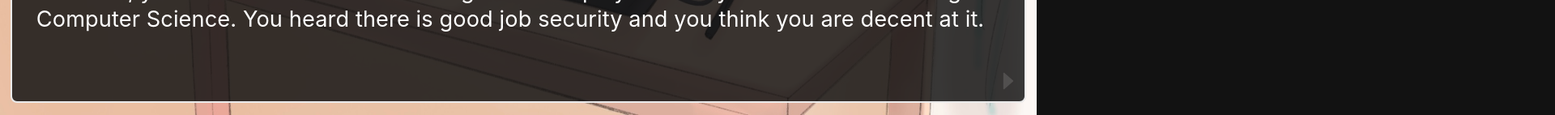
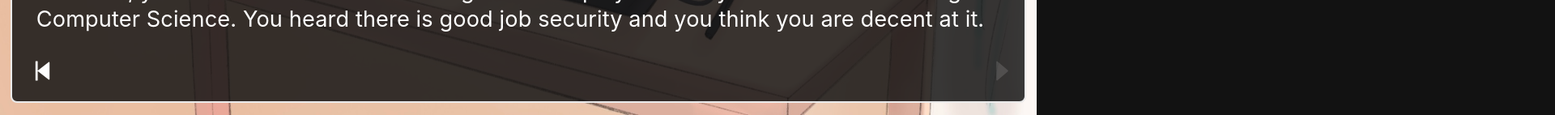
Before and after one commit to jeffreyzhang2001/cs492-project, a Next.js app: page /story in a window 1280 px wide. Shown: the part 658-800 px from the top of the page at 81% size, 1920 px wide, since content can reach past the window. Built offline with nearby package versions, Linux system fonts and the light colour scheme; no server answers.

Commit message:
Add ending, back functionality

```diff
--- a/pages/story.js
+++ b/pages/story.js
@@ -2,7 +2,7 @@ import { useState, useEffect } from "react";
 import Head from "next/head";
 import Image from "next/image";
 import styles from "../styles/Story.module.css";
-import { CaretRightOutlined } from "@ant-design/icons";
+import { CaretRightOutlined, StepBackwardOutlined } from "@ant-design/icons";
 // import testPic from "../public/testPic.png";
 import { useStateContext } from "../context/state";
 import { setGlobalState } from "../context/state";
@@ -14,9 +14,20 @@ const API_KEY = "01a71dcd61f94b4da903c4b52475e1f3";
 export default function Home() {
   const state = useStateContext();
   const { name } = state;
+
   const [pageNum, setPageNum] = useState(1);
   const pages = Object.keys(story);
   const page = story[pageNum];
+
+  const [pagesStack, setPagesStack] = useState(["1"]);
+  const goBackPage = () => {
+    if (pagesStack.length > 1) {
+      const newPagesStack = [...pagesStack];
+      newPagesStack.pop();
+      setPagesStack(newPagesStack);
+      setPageNum(newPagesStack[newPagesStack.length - 1]);
+    }
+  };
 
   const [ipData, setIpData] = useState(null);
   useEffect(() => {
@@ -53,7 +64,12 @@ export default function Home() {
       <main className={styles.main}>
         <div className={styles.visualsBox}>
           {page.background && (
-            <Image alt="Background image" layout="fill" src={page.background} />
+            <Image
+              alt="Background image"
+              layout="fill"
+              className={styles.img}
+              src={page.background}
+            />
           )}
         </div>
         {page.options && (
@@ -63,7 +79,10 @@ export default function Home() {
               <div
                 className={styles.optionBox}
                 key={i}
-                onClick={() => setPageNum(option[0])}
+                onClick={() => {
+                  setPagesStack([...pagesStack, option[0]]);
+                  setPageNum(option[0]);
+                }}
               >
                 <p className={styles.mainText}>{option[1]}</p>
               </div>
@@ -73,7 +92,10 @@ export default function Home() {
         <div
           className={styles.dialogueBox}
           onClick={() => {
-            if (page.next) setPageNum(page.next);
+            if (page.next) {
+              setPagesStack([...pagesStack, page.next]);
+              setPageNum(page.next);
+            }
           }}
         >
           {/* Speaker is optional (only if dialogue is coming from someone, not 3rd person). Use visibility hidden to pad space when no speaker. */}
@@ -87,6 +109,14 @@ export default function Home() {
             {page?.speaker}
           </h1>
           {page.text && <p className={styles.mainText}>{page.text}</p>}
+          <StepBackwardOutlined
+            className={styles.backBtn}
+            onClick={(e) => {
+              e.stopPropagation();
+              goBackPage();
+            }}
+          />
+          {page.is_ending && <h1 className={styles.endingText}>END</h1>}
           <CaretRightOutlined className={styles.nextTriangle} />
         </div>
       </main>
--- a/public/story.json
+++ b/public/story.json
@@ -82,7 +82,7 @@
         12,
         "“I made the prompt, everything came from my brain. AI is just a tool - like a paint brush!”"
       ],
-      [12, "It’s gonna happen sooner or later, suck it up!"]
+      [12, "“It’s gonna happen sooner or later, suck it up!”"]
     ],
     "text": "How do you respond?",
     "background": "/artfair.jpg"
@@ -124,16 +124,22 @@
     "background": "/room.jpg"
   },
   "18": {
-    "text": "This puts you on the map. The billionaire shares your piece online and it gets well recieved. People are reposting and reposting - it’s become viral. Luca sees the art and is shocked - it’s in his exact style. He realises that you’ve been using AI art this whole time. He confronts you about this - how could you steal his style, and profit 2 million dollars off of it?",
+    "text": "This puts you on the map. The billionaire shares your piece online and it gets well recieved. People are reposting and reposting - it’s become viral. Luca sees the art and is shocked - it’s in his exact style. He realizes that you’ve been using AI art this whole time and confronts you about it.",
+    "next": "18.1",
+    "background": "/room.jpg"
+  },
+  "18.1": {
+    "speaker": "Luca",
+    "text": "How could you steal my style and profit off of my hard work? I trusted you!",
     "next": "19",
     "background": "/room.jpg"
   },
   "19": {
     "options": [
-      [20, "It’s not technically your art - I made the prompt so it’s mine!"],
+      [20, "“It’s not technically your art - I made the prompt so it’s mine!”"],
       [
         20,
-        "Sure it’s your style, but you can’t prevent me from using it. It’s a style, not your property"
+        "“Sure it’s your style, but you can’t prevent me from using it. It’s a style, not your property!”"
       ]
     ],
     "text": "How do you respond to Luca?",
--- a/styles/Story.module.css
+++ b/styles/Story.module.css
@@ -27,6 +27,15 @@
   height: 50vh;
 }
 
+.img {
+  /* Make image unselectable */
+  -webkit-user-drag: none;
+  user-select: none;
+  -moz-user-select: none;
+  -webkit-user-select: none;
+  -ms-user-select: none;
+}
+
 .dialogueBox {
   display: flex;
   flex-direction: column;
@@ -48,6 +57,11 @@
   padding: 8px;
   border: 2px solid #eaeaea;
   border-radius: 5px;
+  /* Make text unselectable */
+  -webkit-user-select: none; /* Safari */
+  -moz-user-select: none; /* Firefox */
+  -ms-user-select: none; /* IE10+/Edge */
+  user-select: none; /* Standard */
 }
 
 .mainText {
@@ -56,6 +70,32 @@
   letter-spacing: 0.1px; /* optional */
   margin: 10px;
   padding: 5px;
+  /* Make text unselectable */
+  -webkit-user-select: none; /* Safari */
+  -moz-user-select: none; /* Firefox */
+  -ms-user-select: none; /* IE10+/Edge */
+  user-select: none; /* Standard */
+}
+
+.backBtn {
+  position: absolute;
+  bottom: 20px;
+  left: 20px;
+  font-size: 35px;
+}
+
+.backBtn:hover {
+  color: #46c2cb;
+  transition: color 0.35s ease, border-color 0.35s ease;
+  border-color: #46c2cb;
+  cursor: pointer;
+}
+
+.endingText {
+  position: absolute;
+  bottom: 0;
+  right: 50px;
+  font-size: 30px;
 }
 
 @keyframes blink {
@@ -70,9 +110,9 @@
 
 .nextTriangle {
   position: absolute;
-  bottom: 10px;
-  right: 5px;
-  font-size: 30px;
+  bottom: 20px;
+  right: 10px;
+  font-size: 35px;
   animation: blink 1.5s ease-in infinite;
 }
 
@@ -96,6 +136,11 @@
   background-color: rgba(18, 18, 18, 0.83);
   border: 2px solid #eaeaea;
   border-radius: 8px;
+  /* Make text unselectable */
+  -webkit-user-select: none; /* Safari */
+  -moz-user-select: none; /* Firefox */
+  -ms-user-select: none; /* IE10+/Edge */
+  user-select: none; /* Standard */
 }
 
 .optionBox:hover,
```
Also changed, not shown: public/testPic.png (added).
